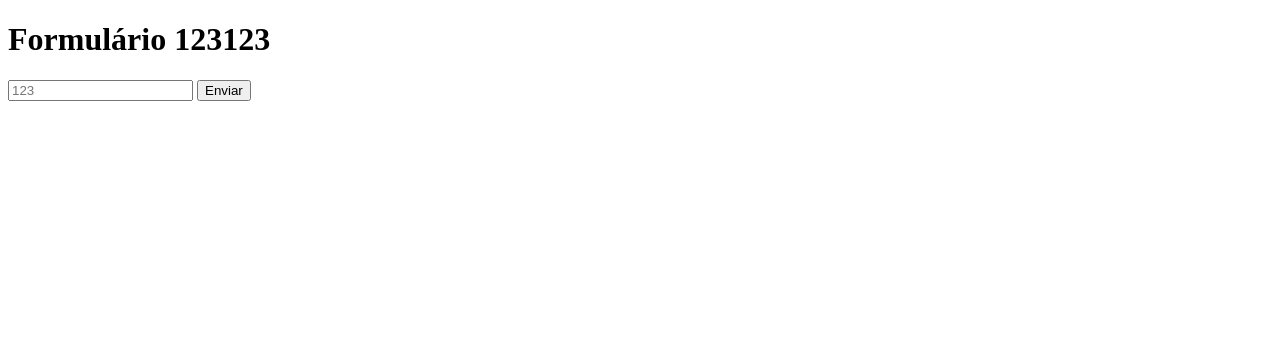
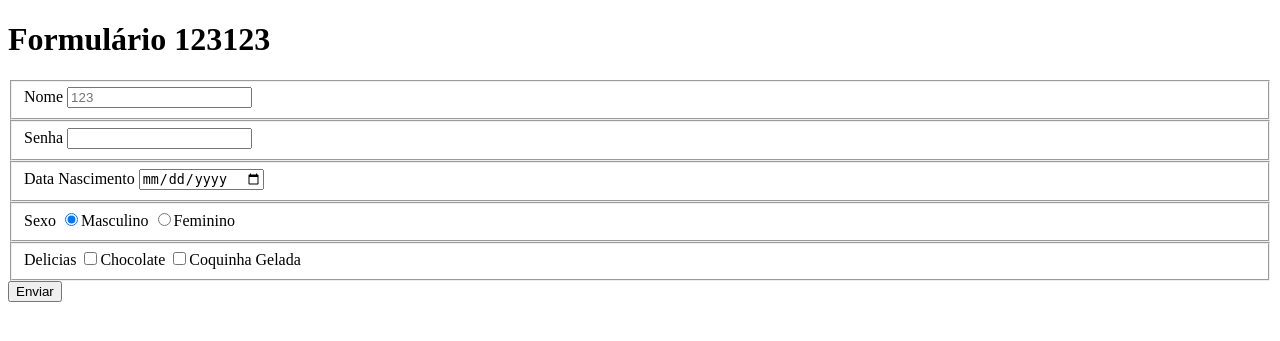
Before and after one commit to waltercoan/DESWEB-2-2023, a Flask app: page / in a window 1280 px wide. Shown: the top 341 px of the page. Run offline with Flask 3, Linux system fonts and the light colour scheme.

Commit message:
campos html

```diff
--- a/formularios/server.py
+++ b/formularios/server.py
@@ -12,5 +12,12 @@ def index():
 @app.route("/servidor", methods=['POST'])
 def servidor():
     dados = request.form
-    print(dados)
+    print(dados.get('nome'))
+    print(dados.get('senha'))
+    print(dados.get('datanasc'))
+    print(dados.get('sexo'))
+    print(dados.get('chocolate'))
+    print(dados.get('coca'))
+
+
     return ''
--- a/formularios/templates/formulario.html
+++ b/formularios/templates/formulario.html
@@ -6,7 +6,32 @@
     <body>
         <h1>Formulário 123123</h1>
         <form action="/servidor" method="POST">
-            <input type="text" name="nome" placeholder="123">
+
+            <input type="hidden" name="id" value="1">
+
+            <fieldset>
+                <label for="txtnome">Nome</label>
+                <input type="text" name="nome" id="txtnome"
+                    placeholder="123" required>
+            </fieldset>
+            <fieldset>
+                <label for="txtsenha">Senha</label>
+                <input type="password" name="senha" id="txtsenha">
+            </fieldset>
+            <fieldset>
+                <label for="txtdata">Data Nascimento</label>
+                <input type="date" name="datanasc" id="txtdata">
+            </fieldset>
+            <fieldset>
+                <label for="">Sexo</label>
+                <input type="radio" name="sexo" value="masc" checked>Masculino
+                <input type="radio" name="sexo" value="femi">Feminino
+            </fieldset>
+            <fieldset>
+                <label for="">Delicias</label>
+                <input type="checkbox" name="chocolate" value="chocolate">Chocolate
+                <input type="checkbox" name="coca" value="coca">Coquinha Gelada
+            </fieldset>
             <input type="submit" value="Enviar">
         </form>
     </body>
```
